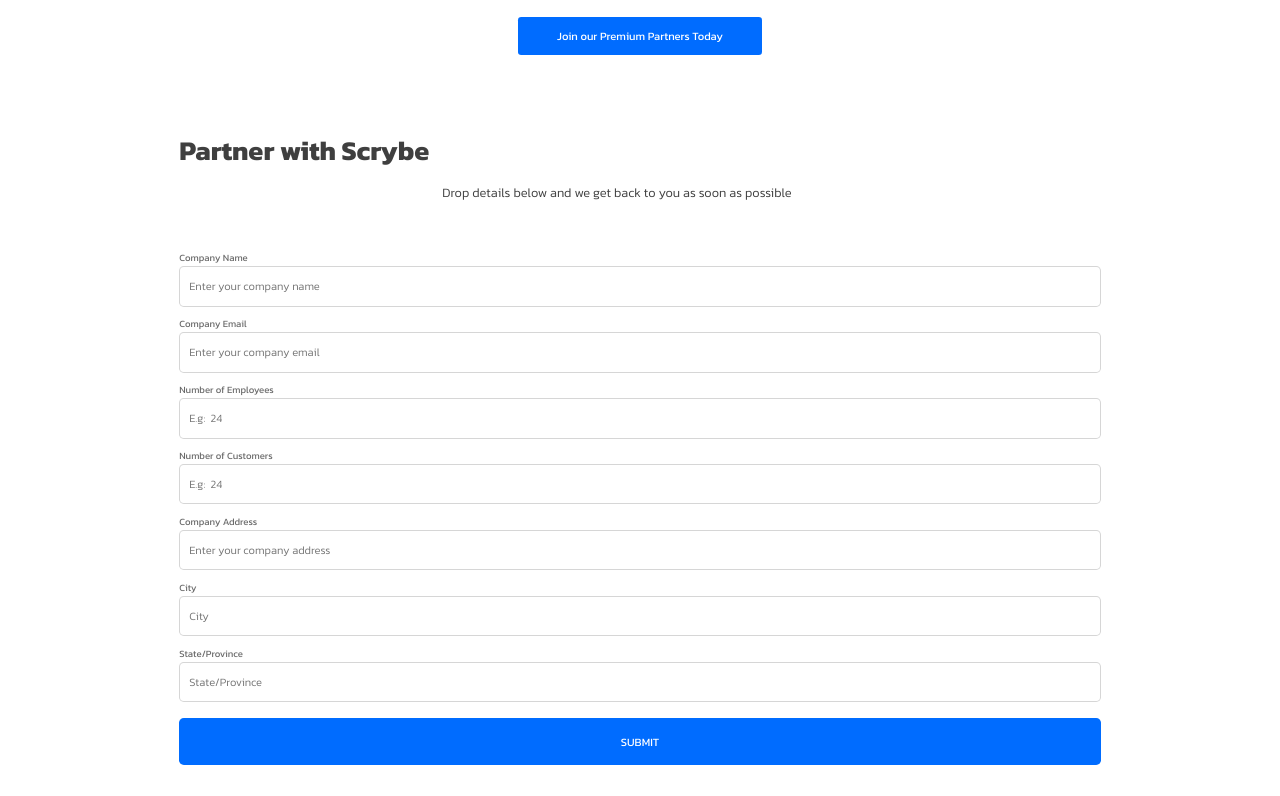
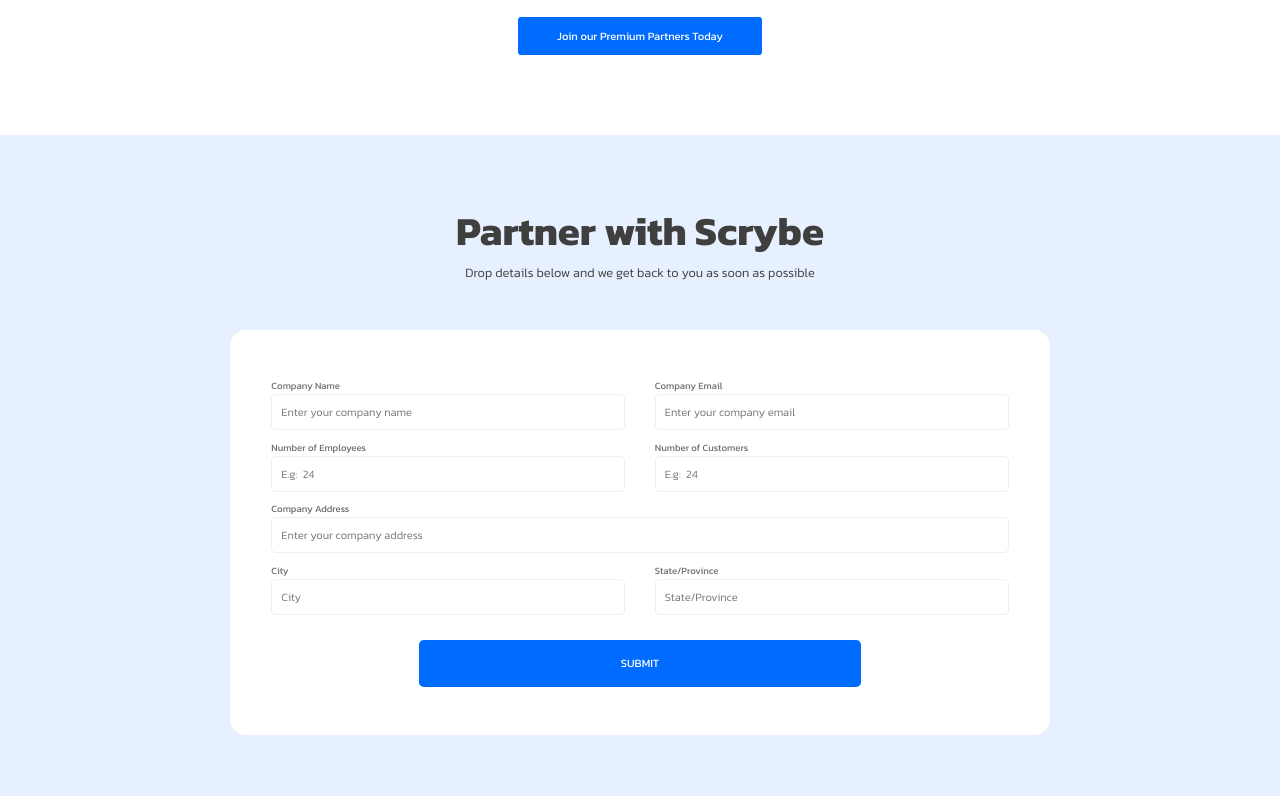
Before and after one commit to KodianKodes/customersupport.web-1, a React (Vite) app in the folder scrybe_frontend/: page / in a window 1280 px wide. Shown: the part 1504-2300 px from the top of the page. Built offline with nearby package versions, Linux system fonts and the light colour scheme.

Commit message:
feat(FRO-7): add media query for the form part of  fifth section of the partners page

```diff
--- a/scrybe_frontend/src/pages/PartnersPage/index.jsx
+++ b/scrybe_frontend/src/pages/PartnersPage/index.jsx
@@ -291,7 +291,7 @@ const index = () => {
                       </label>
                     </div>
                   </div>
-                  <div className={styles.input__flex}>
+                  <div>
                     <label
                       htmlFor="customer__address"
                       className={styles.label__name}
--- a/scrybe_frontend/src/pages/PartnersPage/partners.module.css
+++ b/scrybe_frontend/src/pages/PartnersPage/partners.module.css
@@ -196,6 +196,7 @@ h1, h2, h3, h4, h5, h6, p, input, textarea, label, span, button {
   line-height: 1rem;
 }
 
+/* Styling of the fifth section */
 .form__top {
   width: 90%;
   margin: 0 auto;
@@ -203,6 +204,7 @@ h1, h2, h3, h4, h5, h6, p, input, textarea, label, span, button {
 
 .form__heading {
   margin-bottom: 1em;
+  text-align: center;
 }
 
 .form__heading .form__head {
@@ -234,7 +236,7 @@ h1, h2, h3, h4, h5, h6, p, input, textarea, label, span, button {
   margin: 0 auto;
 }
 
-.input__flex .label__name {
+.label__name {
   display: flex;
   flex-direction: column;
   font-size: 0.6rem;
@@ -248,10 +250,10 @@ h1, h2, h3, h4, h5, h6, p, input, textarea, label, span, button {
 
 .company__name, .company__email, .employees__number, .customer__number, .customer__address, .city, .state {
   font-weight: 300;
-  border: 1px solid rgba(204, 204, 204, 0.8);
+  border: 1px solid rgba(238, 238, 238, 0.9333333333);
   border-radius: 0.3rem;
-  padding: 1em 0.8em;
-  color: #6A6A6A;
+  padding: 0.8em 0.8em;
+  color: #A9A9A9;
   font-size: 0.7rem;
   outline: none;
 }
@@ -436,4 +438,36 @@ h1, h2, h3, h4, h5, h6, p, input, textarea, label, span, button {
     font-size: 1.5rem;
     line-height: 2rem;
   }
+  /* Styling of the fifth section */
+  .fifth__section {
+    background-color: #E6F0FF;
+    padding-top: 5em;
+  }
+  .form__section {
+    background-color: #FFFFFF;
+    width: 80%;
+    margin: 0 auto;
+    padding: 3em 0;
+    border-radius: 1rem;
+  }
+  .form__heading .form__head {
+    font-size: 2.5rem;
+    line-height: 2rem;
+  }
+  .form__subhead {
+    width: 45%;
+    margin: 0 auto;
+    margin-bottom: 3em;
+  }
+  .input__content {
+    display: flex;
+    justify-content: space-between;
+  }
+  .input__flex {
+    width: 48%;
+  }
+  .input__btn {
+    width: 60%;
+    margin: 1em auto 0;
+  }
 }/*# sourceMappingURL=partners.module.css.map */
--- a/scrybe_frontend/src/pages/PartnersPage/partners.module.scss
+++ b/scrybe_frontend/src/pages/PartnersPage/partners.module.scss
@@ -207,6 +207,9 @@ h1, h2, h3, h4, h5, h6, p, input, textarea, label, span, button {
   line-height: 1rem;
 }
 
+
+/* Styling of the fifth section */
+
 .form__top {
   width: 90%;
   margin: 0 auto;
@@ -214,6 +217,7 @@ h1, h2, h3, h4, h5, h6, p, input, textarea, label, span, button {
 
 .form__heading {
   margin-bottom: 1em;
+  text-align: center;
 }
 
 .form__heading .form__head {
@@ -245,7 +249,7 @@ h1, h2, h3, h4, h5, h6, p, input, textarea, label, span, button {
   margin: 0 auto;
 }
 
-.input__flex .label__name {
+.label__name {
   display: flex;
   flex-direction: column;
   font-size: .6rem;
@@ -259,10 +263,10 @@ h1, h2, h3, h4, h5, h6, p, input, textarea, label, span, button {
 
 .company__name, .company__email, .employees__number, .customer__number, .customer__address, .city, .state {
   font-weight: 300;
-  border: 1px solid #cccc;
+  border: 1px solid #eeee;
   border-radius: .3rem;
-  padding: 1em .8em;
-  color: #6A6A6A;
+  padding: .8em .8em;
+  color: #A9A9A9;
   font-size: .7rem;
   outline: none;
 }
@@ -474,4 +478,44 @@ h1, h2, h3, h4, h5, h6, p, input, textarea, label, span, button {
         font-size: 1.5rem;
         line-height: 2rem;
     }
+
+    /* Styling of the fifth section */
+
+    .fifth__section {
+        background-color: #E6F0FF;
+        padding-top: 5em;
+    }
+
+    .form__section {
+        background-color: #FFFFFF;
+        width: 80%;
+        margin: 0 auto;
+        padding: 3em 0;
+        border-radius: 1rem;
+    }
+
+    .form__heading .form__head {
+        font-size: 2.5rem;
+        line-height: 2rem;
+    }
+
+    .form__subhead {
+        width: 45%;
+        margin: 0 auto;
+        margin-bottom: 3em;
+    }
+
+    .input__content {
+        display: flex;
+        justify-content: space-between;
+    }
+
+    .input__flex {
+        width: 48%;
+    }
+
+    .input__btn {
+        width: 60%;
+        margin: 1em auto 0;
+    }
 }
```
Also changed, not shown: 1 other file (tests, documents, lock files or other folders).
